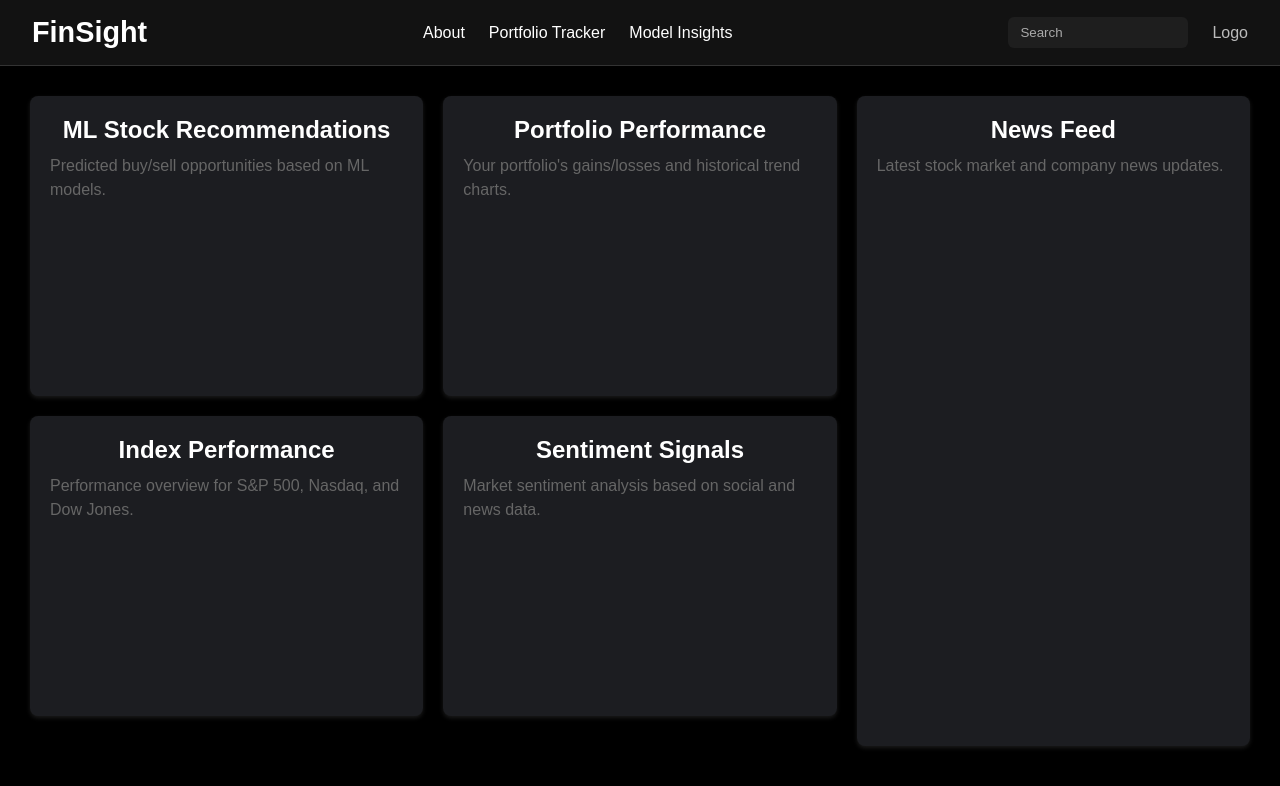
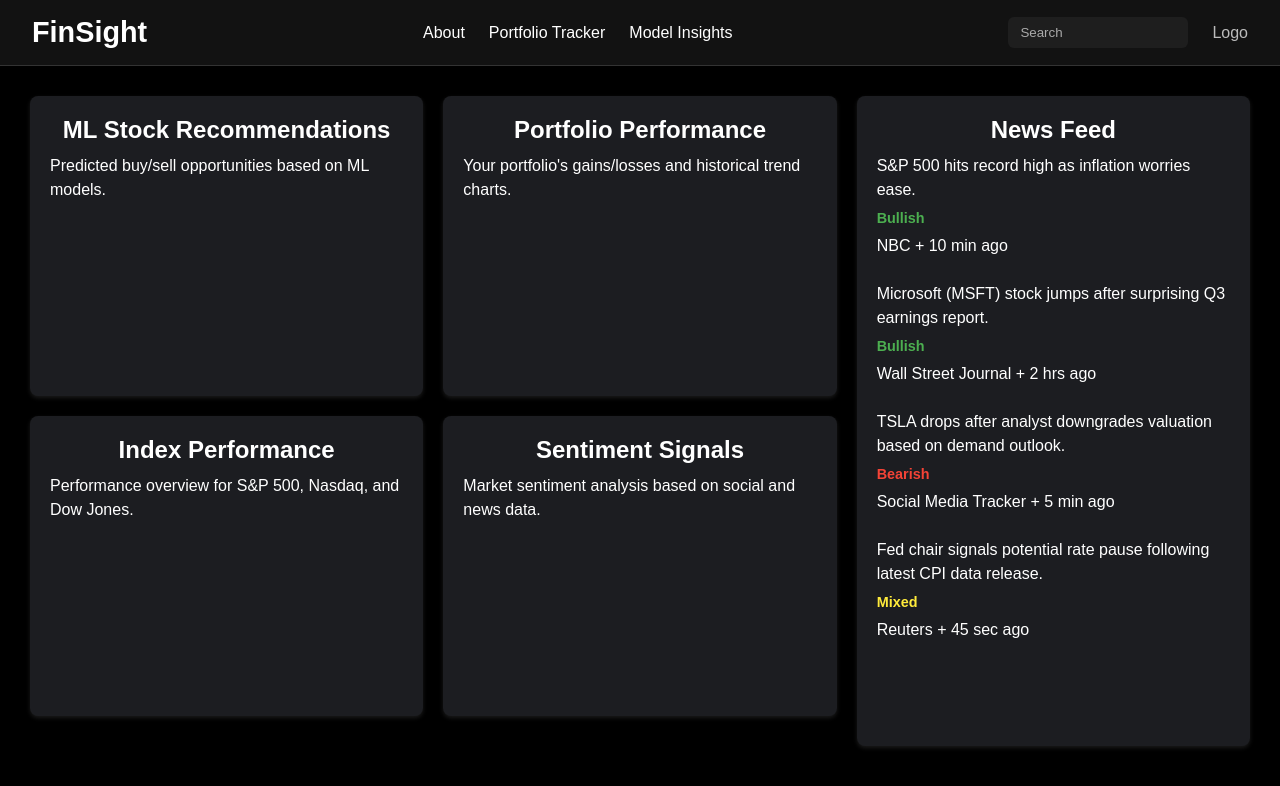
Before and after one commit to CS196Illinois/FA25-Group26, a Next.js app in the folder Project/finsight/: page / in a window 1280 px wide. Shown: the top 786 px of the page. Built offline with nearby package versions, Linux system fonts and the light colour scheme.

Commit message:
I changed the news feed and added a newsfeed.css file

```diff
--- a/Project/finsight/src/app/components/Blocks/NewsFeed.js
+++ b/Project/finsight/src/app/components/Blocks/NewsFeed.js
@@ -1,9 +1,68 @@
+import styles from './NewsFeed.module.css';
+
+const mockNewsData = [
+  {
+    id: 1,
+    headline: "S&P 500 hits record high as inflation worries ease.",
+    sentiment: "Bullish",
+    source: "NBC",
+    timestamp: "10 min ago"
+  },
+  {
+    id: 2,
+    headline: "Microsoft (MSFT) stock jumps after surprising Q3 earnings report.",
+    sentiment: "Bullish",
+    source: "Wall Street Journal",
+    timestamp: "2 hrs ago"
+  },
+  {
+    id: 3,
+    headline: "TSLA drops after analyst downgrades valuation based on demand outlook.",
+    sentiment: "Bearish",
+    source: "Social Media Tracker",
+    timestamp: "5 min ago"
+  },
+  {
+    id: 4,
+    headline: "Fed chair signals potential rate pause following latest CPI data release.",
+    sentiment: "Mixed",
+    source: "Reuters",
+    timestamp: "45 sec ago"
+  }
+];
+
+const getSentimentClass = (sentiment) => {
+  if (sentiment === "Bullish") return styles.bullish;
+  if (sentiment === "Bearish") return styles.bearish;
+  if (sentiment === "Mixed") return styles.mixed;
+  return '';
+};
 
 export default function NewsFeed() {
     return (
-        <div className = "block news-feed">
-            <h2>News Feed</h2>
-          <p>Latest stock market and company news updates.</p>
+      <>
+
+        <h2>News Feed</h2>
+
+        <div className={styles.newsList}>
+
+          {mockNewsData.map(item => (
+            <article key={item.id} className={styles.newsItem}>
+
+              <p className={styles.headline}>{item.headline}</p>
+
+              <span className={`${styles.sentiment} ${getSentimentClass(item.sentiment)}`}>
+                {item.sentiment}
+              </span>
+
+              <p className={styles.source}>
+                {item.source} + {item.timestamp}
+              </p>
+
+            </article>
+          ))}
         </div>
-    )
-}
+
+      </>
+    );
+  }
--- /dev/null
+++ b/Project/finsight/src/app/components/Blocks/NewsFeed.module.css
@@ -0,0 +1,42 @@
+.newsList {
+    display: flex;
+    flex-direction: column;
+    gap: 24px;
+  }
+
+  .newsItem {
+    display: flex;
+    flex-direction: column;
+    gap: 8px;
+  }
+
+  .headline {
+    margin: 0;
+    font-size: 1rem;
+    font-weight: 500;
+    color: #FFFFFF;
+  }
+
+  .sentiment {
+    margin: 0;
+    font-weight: bold;
+    font-size: 0.9rem;
+  }
+
+  .source {
+    margin: 0;
+    font-size: 0.9rem;
+    color: #ffffff;
+  }
+
+    .bullish {
+    color: #4CAF50;
+  }
+
+  .bearish {
+    color: #F44336;
+  }
+
+  .mixed {
+    color: #FFEB3B;
+  }
--- a/Project/finsight/src/app/components/Dashboard/Dashboard.module.css
+++ b/Project/finsight/src/app/components/Dashboard/Dashboard.module.css
@@ -39,7 +39,7 @@
 }
 
 .block p {
-  color: #666;
+  color: white;
   margin-bottom: 0;
   font-size: 1rem;
   line-height: 1.5;
```
